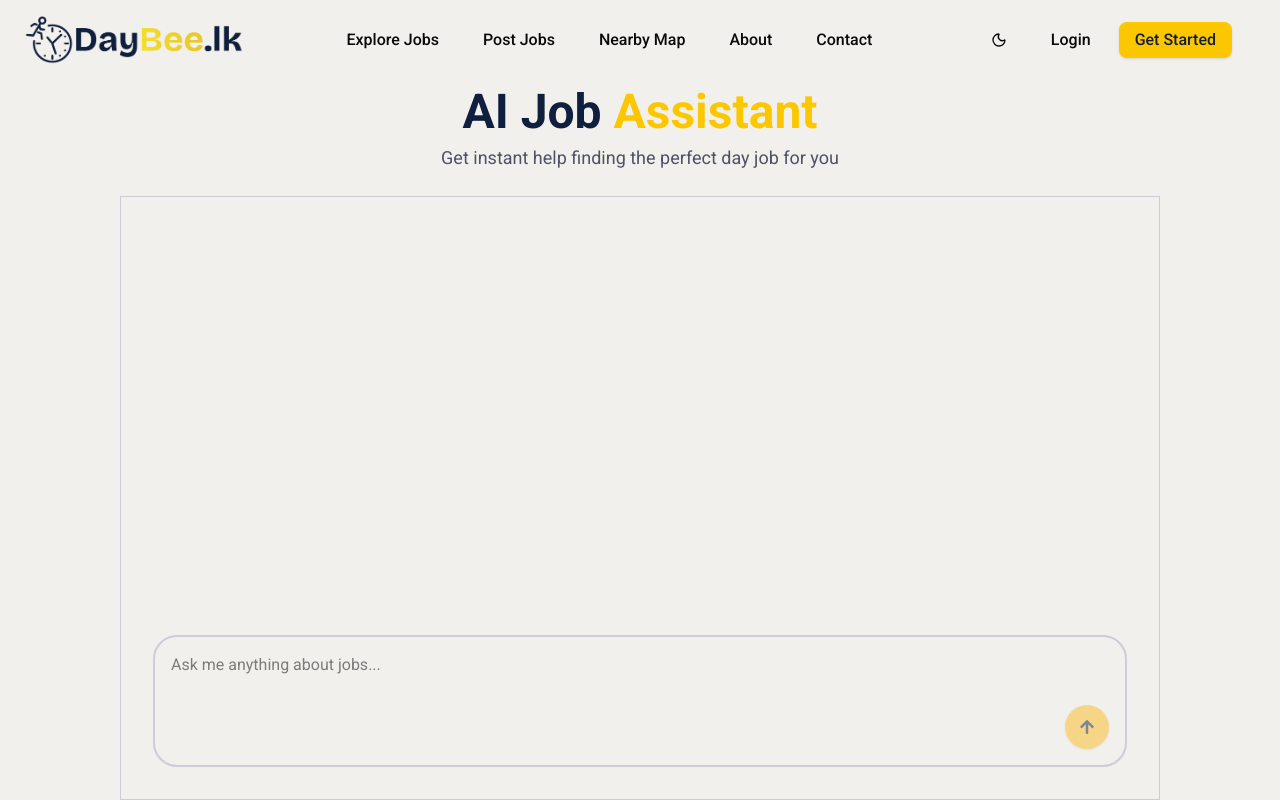
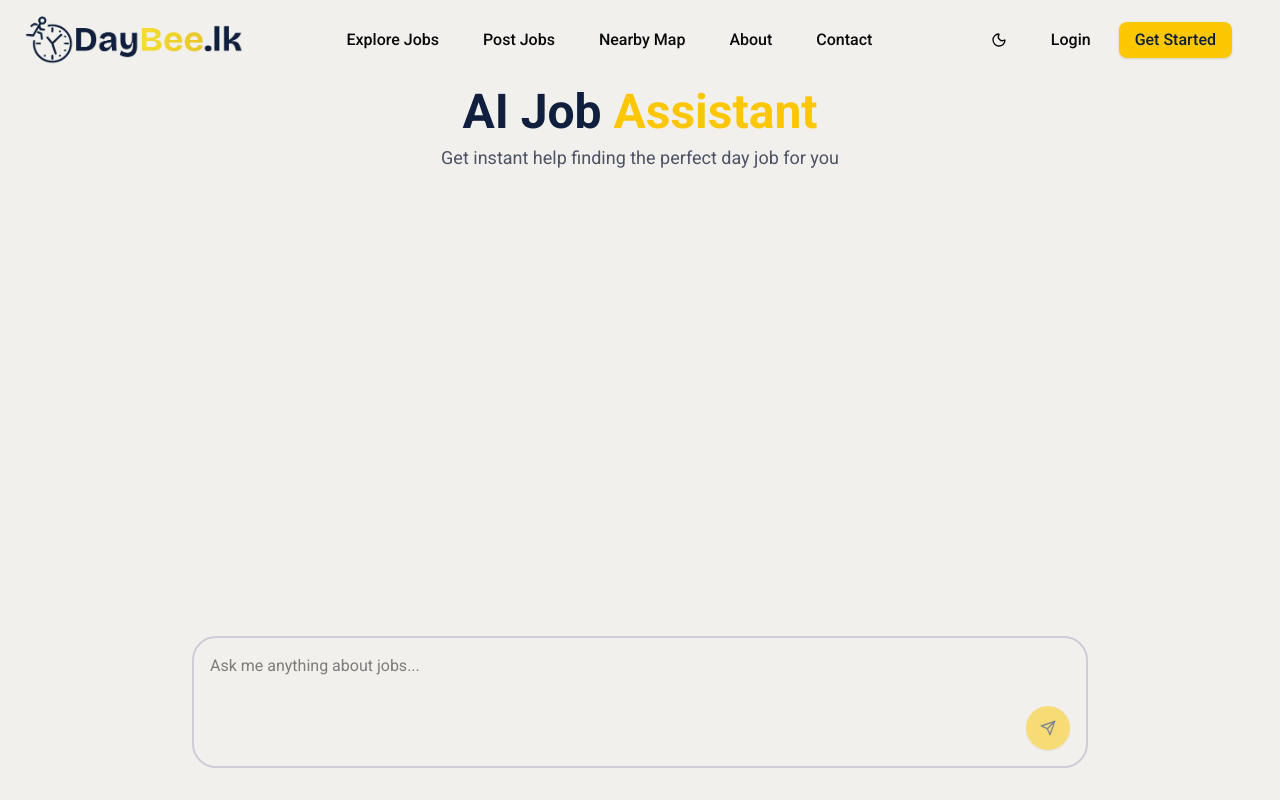
Before and after one commit to JayaniAnu10/Smart-Part-time-job-finder, a React (Vite) app in the folder frontend/part-time-react/: page /chatbot in a window 1280 px wide. Built offline with nearby package versions, Linux system fonts and the light colour scheme.

Commit message:
Edit dark mode colors of chatbot

```diff
--- a/frontend/part-time-react/src/components/chat/ChatBot.tsx
+++ b/frontend/part-time-react/src/components/chat/ChatBot.tsx
@@ -37,18 +37,17 @@ const ChatBot = () => {
   };
 
   return (
-    <div className="h-screen pt-22 mx-8 md:mx-30 flex flex-col">
+    <div className="mx-8 md:mx-40 p-8 flex flex-col h-screen pt-22">
       <div className="flex flex-col items-center gap-2">
-        <div className="text-5xl font-bold ">
+        <div className="md:text-5xl text-4xl font-bold ">
           <span className=" text-secondary">AI Job </span>
           <span className="text-yellow-400">Assistant</span>
         </div>
-        <div className="text-muted-foreground text-lg text-center mb-6">
+        <div className="text-muted-foreground md:text-lg text-md text-center mb-6">
           Get instant help finding the perfect day job for you
         </div>
       </div>
-      <div className=" p-8 flex flex-col border grow">
-        <div className="flex flex-col flex-1 gap-3 overflow-y-auto grow">
+      <div className="flex flex-col flex-1 gap-3 overflow-y-auto">
         <ChatMessages messages={messages} />
         {isLoading && <TypingIndicator />}
         {error && <p className="text-red-500">{error}</p>}
@@ -57,7 +56,6 @@ const ChatBot = () => {
         <ChatInput onSubmit={onSubmit} />
       </div>
     </div>
-    </div>
   );
 };
 
--- a/frontend/part-time-react/src/components/chat/ChatInput.tsx
+++ b/frontend/part-time-react/src/components/chat/ChatInput.tsx
@@ -1,7 +1,7 @@
 import { Button } from "../ui/button";
-import { FaArrowUp } from "react-icons/fa";
 import { useForm } from "react-hook-form";
 import type { KeyboardEvent } from "react";
+import { FiSend } from "react-icons/fi";
 
 export type ChatFormData = {
   prompt: string;
@@ -43,9 +43,9 @@ const ChatInput = ({ onSubmit }: Props) => {
       />
       <Button
         disabled={!formState.isValid}
-        className="w-11 h-11 rounded-full text-[#0f1f3d] cursor-pointer"
+        className="w-11 h-11 rounded-full bg-yellow-400 text-[#0f1f3d] cursor-pointer"
       >
-        <FaArrowUp />
+        <FiSend />
       </Button>
     </form>
   );
--- a/frontend/part-time-react/src/components/chat/ChatMessages.tsx
+++ b/frontend/part-time-react/src/components/chat/ChatMessages.tsx
@@ -1,3 +1,4 @@
+import { BotIcon, User } from "lucide-react";
 import { useEffect, useRef } from "react";
 import ReactMarkdown from "react-markdown";
 
@@ -27,20 +28,38 @@ const ChatMessages = ({ messages }: Props) => {
 
   return (
     <div className="flex flex-col gap-3">
-      {messages.map((message, index) => (
+      {messages.map((message, index) => {
+        const isBot = message.role === "bot";
+
+        return (
           <div
             key={index}
             onCopy={onCopyMessage}
             ref={index === messages.length - 1 ? lastMessageRef : null}
-          className={`px-3 py-1 max-w-md rounded-xl   ${
-            message.role === "user"
-              ? "bg-yellow-400 text-[#0f1f3d] self-end"
-              : "bg-gray-200 text-[#0f1f3d] dark:text-white dark:bg-blue-900 self-start"
+            className={`flex items-start gap-3 px-2 max-w-md ${
+              isBot ? "self-start" : "self-end flex-row-reverse"
+            }`}
+          >
+            <div className="rounded-lg p-2  bg-yellow-200/10 pt-3">
+              {isBot ? (
+                <BotIcon className="w-5 h-5 text-blue-500" />
+              ) : (
+                <User className="w-5 h-5 text-yellow-500" />
+              )}
+            </div>
+
+            <div
+              className={`px-4 py-3 rounded-xl  ${
+                isBot
+                  ? "bg-gray-200 text-[#0f1f3d] dark:text-white dark:bg-blue-950/50"
+                  : "bg-yellow-400 text-[#0f1f3d]"
               }`}
             >
               <ReactMarkdown>{message.content}</ReactMarkdown>
             </div>
-      ))}
+          </div>
+        );
+      })}
     </div>
   );
 };
--- a/frontend/part-time-react/src/index.css
+++ b/frontend/part-time-react/src/index.css
@@ -92,7 +92,7 @@ body {
   --popover-foreground: oklch(0.985 0 0);
   --primary: oklch(0.922 0 0);
   --primary-foreground: oklch(0.205 0 0);
-  --secondary: oklch(87.012% 0.0414 291.593);
+  --secondary: oklch(95.628% 0.00543 286.004);
   --secondary-foreground: oklch(0.985 0 0);
   --muted: oklch(0.269 0 0);
   --muted-foreground: oklch(0.708 0 0);
```
Lines whose indentation alone changed are shown as unchanged.
